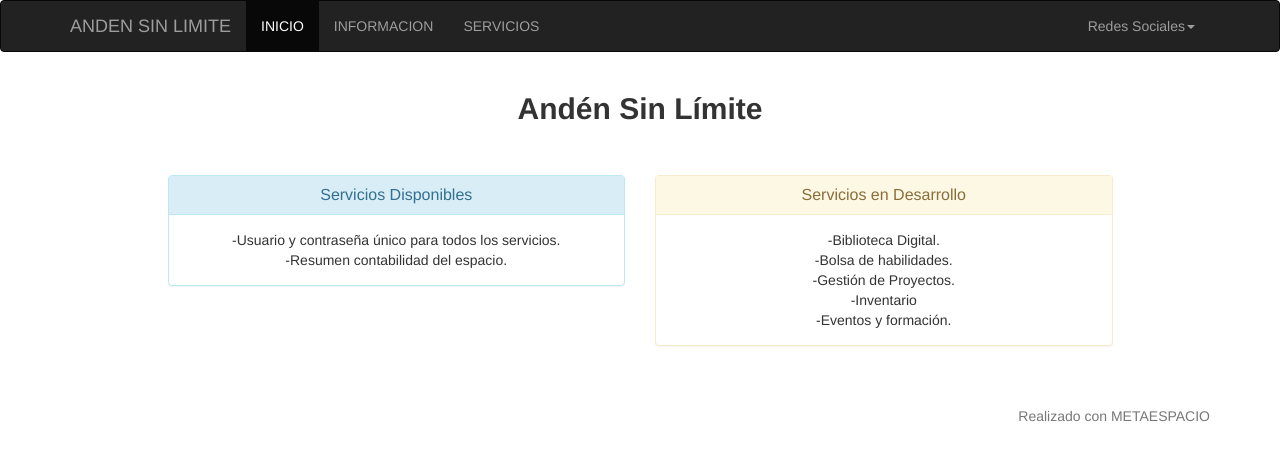
After one commit to kreitek/metaespacio, a Django app: page /informacion/ in a window 1280 px wide. The commit adds this page. Shown: the top 461 px of the page. Run offline with Django 3.2, Linux system fonts and the light colour scheme; some libraries are stand-ins or nearby versions.

Commit message:
Add simple page of information

```diff
--- a/metaespacio/metaespacio/urls.py
+++ b/metaespacio/metaespacio/urls.py
@@ -1,4 +1,5 @@
 from django.conf.urls import patterns, include, url
+from django.views.generic import TemplateView
 
 from django.contrib import admin
 admin.autodiscover()
@@ -8,6 +9,7 @@ urlpatterns = patterns('',
     url(r'^registro/', include('registro.urls')),
     url(r'^admin/', include(admin.site.urls)),
     url(r'^captcha/', include('captcha.urls')),
+    url(r'^informacion/$', TemplateView.as_view(template_name='informacion.html')),
     url(r'^accounts/login/$', 'django.contrib.auth.views.login', name="login"),
     url(r'^accounts/logout/$', 'django.contrib.auth.views.logout', name="logout"),
     url(r'^', include('plantilla.urls')),
--- a/metaespacio/plantilla/templates/base.html
+++ b/metaespacio/plantilla/templates/base.html
@@ -32,7 +32,8 @@
         <div class="collapse navbar-collapse">
           <ul class="nav navbar-nav">
             <li class="active"><a href="/">INICIO</a></li>
-            <li><a href="#about">Menu 2</a></li>
+            <li><a href="/informacion/">INFORMACION</a></li>
+            <li><a href="#about">SERVICIOS</a></li>
             </ul>
             <ul class="nav navbar-nav navbar-right">
                 <li class="dropdown">
--- /dev/null
+++ b/metaespacio/plantilla/templates/informacion.html
@@ -0,0 +1,38 @@
+{% extends "base.html" %}
+
+        {% block body %}
+        <center>
+        <h2><b>Andén Sin Límite</b></h2>
+        <br><br>
+        <div class="row">
+            <div class="col-lg-5 col-lg-offset-1 col-md-6">
+                <div class="panel panel-info">
+                    <div class="panel-heading">
+                      <h3 class="panel-title">Servicios Disponibles</h3>
+                    </div>
+                    <div class="panel-body">
+                      -Usuario y contraseña único para todos los servicios.<br>
+                      -Resumen contabilidad del espacio. <br>
+                    </div>
+                  </div>
+            </div>
+            <div class="col-md-6 col-lg-5">
+                <div class="panel panel-warning">
+                    <div class="panel-heading">
+                      <h3 class="panel-title">Servicios en Desarrollo</h3>
+                    </div>
+                    <div class="panel-body">
+                      -Biblioteca Digital.<br>
+                      -Bolsa de habilidades. <br>
+                      -Gestión de Proyectos. <br>
+                      -Inventario <br>
+                      -Eventos y formación.<br>
+                    </div>
+                  </div>
+                  </div>
+            </div>
+        </div>
+
+        </center>
+
+        {% endblock body %}
```
